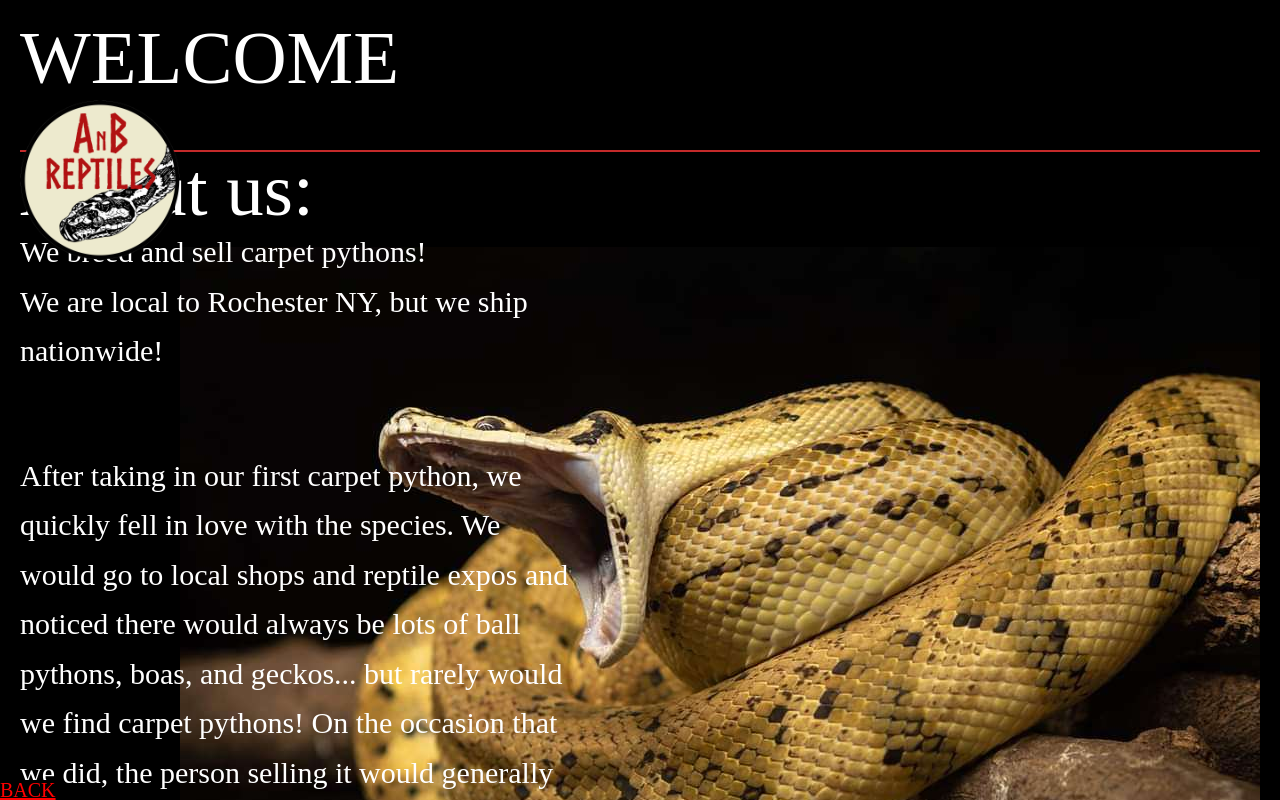
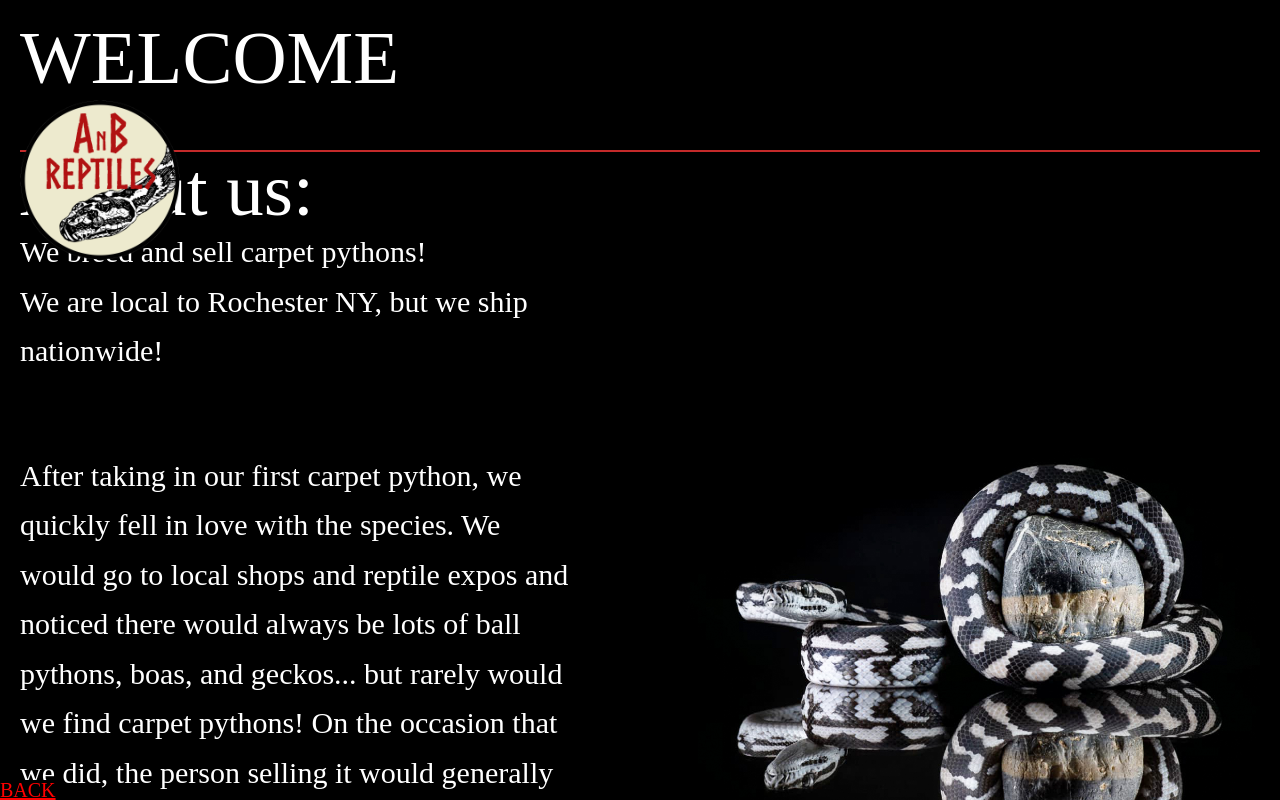
Before and after one commit to BenFrame/photo-site, a React (Create React App) app: page /Main in a window 1280 px wide. Shown: the top 800 px of the page. Built offline with nearby package versions, Linux system fonts and the light colour scheme.

Commit message:
updated welcome page image

```diff
--- a/src/App.css
+++ b/src/App.css
@@ -9,11 +9,7 @@
   padding: 20px;
 }
 .App-inner{
-  background-image: url('FB_IMG_1704487095953.jpg');
-  justify-content: center;
-  background-position: right;
-  background-repeat: no-repeat;
-  background-origin: content-box;
+
   /* text-align: left; */
   background-color: black;
   min-height: 100vh;
@@ -97,7 +93,13 @@
   }
 }
 
-.Body{
+Body{
+  background-image: url('AxMirror.jpg');
+  background-size: 60%;
+  justify-content: center;
+  background-position: right;
+  background-repeat: no-repeat;
+  background-origin: content-box;
   justify-content: center;
 }
 
```
Also changed, not shown: src/AxMirror.jpg (added).
